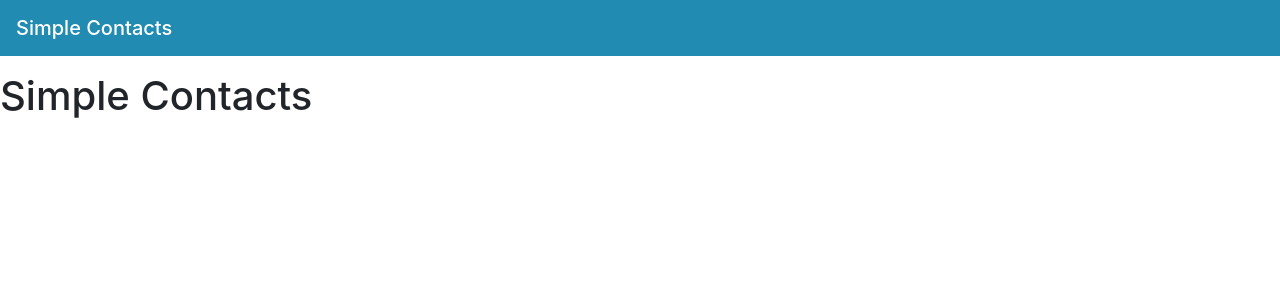
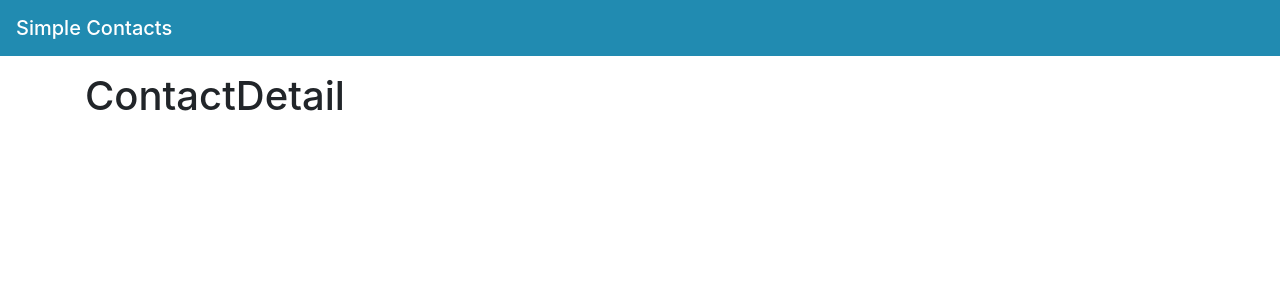
Before and after one commit to simon-sungil-park/simple-contacts, a React (Create React App) app in the folder frontend/: page /detail/1 in a window 1280 px wide. Shown: the top 300 px of the page. Built offline with nearby package versions, Linux system fonts and the light colour scheme.

Commit message:
added some empty conponets and their routes

```diff
--- /dev/null
+++ b/frontend/src/components/ContactDetail.js
@@ -0,0 +1,11 @@
+import React from 'react';
+
+const ContactDetail = () => {
+  return (
+    <div className="container">
+      <h1>ContactDetail</h1>
+    </div>
+  )
+}
+
+export default ContactDetail;
--- /dev/null
+++ b/frontend/src/components/ContactForm.js
@@ -0,0 +1,11 @@
+import React from 'react';
+
+const ContactForm = () => {
+  return (
+    <div className="container">
+      <h1>ContactForm</h1>
+    </div>
+  )
+}
+
+export default ContactForm;
--- /dev/null
+++ b/frontend/src/components/ContactList.js
@@ -0,0 +1,11 @@
+import React from 'react';
+
+const ContactList = () => {
+  return (
+    <div className="container">
+      <h1>ContactList</h1>
+    </div>
+  )
+}
+
+export default ContactList;
--- a/frontend/src/containers/App.js
+++ b/frontend/src/containers/App.js
@@ -1,12 +1,22 @@
 import React, { Component } from 'react';
-import Navbar from '../components/Navbar'
+import { Route, Redirect, withRouter, Switch } from 'react-router-dom';
+import Navbar from '../components/Navbar';
+import ContactList from '../components/ContactList';
+import ContactDetail from '../components/ContactDetail';
+import ContactForm from '../components/ContactForm';
 
 class App extends Component {
   render() {
     return (
       <div>
         <Navbar />
-        <h1>Simple Contacts</h1>
+        <Switch>
+          <Route exact path="/" render={()=><ContactList />} />
+          <Route path="/detail/:contactId" render={()=><ContactDetail />} />
+          <Route path="/new" render={()=><ContactForm />} />
+          <Route path="/edit/:contactId" render={()=><ContactForm />} />
+          <Route render={()=><Redirect to="/" />} />
+        </Switch>
       </div>
     );
   }
```
